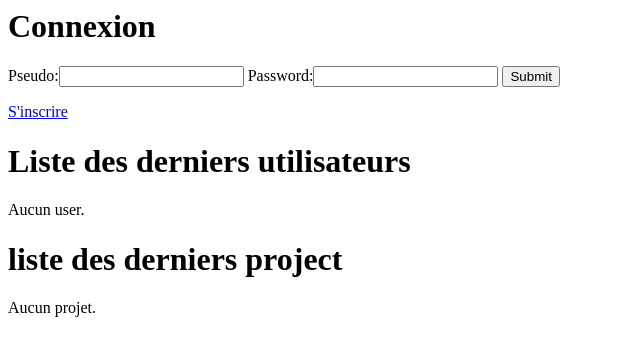
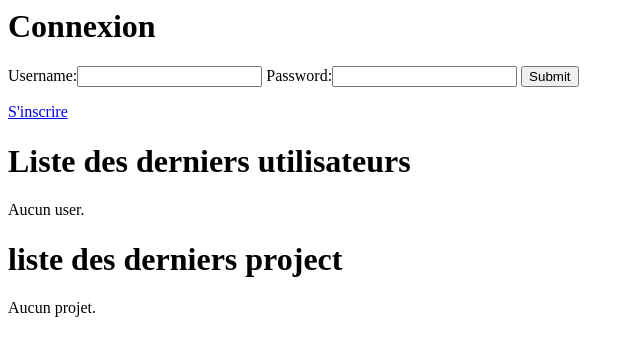
Before and after one commit to KylianViaux/SiteDjangoGreen, a Django app: page /accueil in a window 1280 px wide. Shown: the top 356 px of the page, without its empty margins (0-640 px from the left). Run offline with Django 3.2, Linux system fonts and the light colour scheme; data that the repository does not hold is empty; some libraries are stand-ins or nearby versions.

Commit message:
Revue du model utilisteur pour que la connexion fonctionne, attention au slug qui n'est pas defini si on crée un superUser a la main, pose soucis

```diff
--- a/makeOurPlanetGreatAgain/blog/models.py
+++ b/makeOurPlanetGreatAgain/blog/models.py
@@ -1,14 +1,16 @@
 from django.db import models
 from django.utils import timezone
 from django import forms
+from django.contrib.auth.models import AbstractUser
 
 # Create your models here.
 # https://docs.djangoproject.com/en/3.0/ref/models/fields/
 
-class User(models.Model):
-    pseudo = models.CharField(max_length=30)
+# Custom user model
+class User(AbstractUser):
+    username = models.CharField(max_length=30, unique=True)
     slug = models.SlugField(max_length=100)
-    password = models.CharField(max_length=40)
+    password = models.CharField(max_length=128)
     email = models.CharField(max_length=50)
     profil = models.TextField(null=True)
     dateInscription = models.DateTimeField(default=timezone.now, verbose_name="Date d'inscription")
@@ -17,23 +19,23 @@ class User(models.Model):
 
     class Meta:
         verbose_name = "Utilisateur"
-        ordering = ['pseudo']
+        ordering = ['username']
 
     def __str__(self):
-        return self.pseudo
+        return self.username
 
 class UserForm(forms.Form):
-	pseudo = forms.CharField(max_length=30, label='Pseudo')
+	username = forms.CharField(max_length=30, label='Username')
 	slug = forms.SlugField(max_length=100, label='Slug')
-	password = forms.CharField(max_length=40, label='Password')
-	confirmationPassword = forms.CharField(max_length=40, label='Confirmation Password')
+	password = forms.CharField(max_length=40, label='Password', widget=forms.PasswordInput)
+	confirmationPassword = forms.CharField(max_length=40, label='Confirmation Password', widget=forms.PasswordInput)
 	email = forms.EmailField(label='Email')
-	isExpert = forms.BooleanField(label='**Je suis un expert',required=False)
+	isExpert = forms.BooleanField(required=False, initial=False, label='**Je suis un expert')
 	profil = forms.CharField(required=False, widget=forms.Textarea, label='Profil')
 
 
 class ConnexionForm(forms.Form):
-    pseudo = forms.CharField(max_length=30, label='Pseudo')
+    username = forms.CharField(max_length=30, label='Username')
     password = forms.CharField(max_length=40, label='Password', widget=forms.PasswordInput)
 
 
--- a/makeOurPlanetGreatAgain/blog/templates/blog/accueil.html
+++ b/makeOurPlanetGreatAgain/blog/templates/blog/accueil.html
@@ -23,9 +23,9 @@
 <h1>Liste des derniers utilisateurs</h1>
 {% for user in derniers_users %}
     <div class="user">
-    	<h3>{{ user.pseudo }}</h3>
-    	<p>{{ user.password|truncatewords_html:80 }}</p>
-        <p><a href="{% url 'lire' id=user.id slug=user.slug %}">Lire la suite</a></p>
+    	<h3>{{ user.username }}</h3>
+    	<p>{{  user.password|truncatewords_html:80 }}</p>
+        <p><a href="{% url 'userId' id=user.id slug=user.slug %}">Lire la suite</a></p>
     </div>
 {% empty %}
     <p>Aucun user.</p>
--- a/makeOurPlanetGreatAgain/blog/templates/blog/lire.html
+++ b/makeOurPlanetGreatAgain/blog/templates/blog/voirUtilisateur.html
@@ -1,4 +1,4 @@
-<h1>{{ user.pseudo }} <span class="small">  </span> {{ user.password }}</h1>
+<h1>{{ user.username }} <span class="small">  </span> {{ user.password }}</h1>
 
 <p class="infos">Avec l'email {{ user.email }}, inscrit le {{ user.dateInscription|date:"DATE_FORMAT" }}</p>
 
--- a/makeOurPlanetGreatAgain/blog/views.py
+++ b/makeOurPlanetGreatAgain/blog/views.py
@@ -6,15 +6,17 @@ from django.contrib.auth import authenticate, login, logout
 from django.http import HttpResponseRedirect
 from django.core.mail import send_mail, get_connection
 from django.contrib.auth.decorators import login_required, permission_required
-
+from django.contrib.auth.hashers import make_password
 
 import logging
 # Permet d'afficher des log
 logger = logging.getLogger(__name__)
 #logger.error("message")
+#logger.error("projectId {}".format(id))
 
+#--------------------------------------------------------------------------------------------------------------------------
 
-
+# Fonction de la page d'accueil
 def home(request):
     connexion = "null"
 
@@ -23,9 +25,9 @@ def home(request):
         form = ConnexionForm(request.POST)
         if form.is_valid():
             cd = form.cleaned_data
-            pseudo=request.POST.get('pseudo')
+            username=request.POST.get('username')
             password=request.POST.get('password')
-            user = authenticate(username=pseudo, password= password)
+            user = authenticate(username=username, password= password)
             if user is not None:
                 connexion="true"
                 login(request, user)
@@ -44,53 +46,78 @@ def home(request):
     return render(request, 'blog/accueil.html', {'form' : form, 'derniers_users' : users, 'derniers_project' : project, 'connexion' : connexion })
 
 
+#--------------------------------------------------------------------------------------------------------------------------
 
+# Permet à un utilisateur connecté de se déconnecter
 def deconnexion(request):
     logout(request)
     return home(request)
 
+#--------------------------------------------------------------------------------------------------------------------------
 
+# Retourne tous les utilisateurs existants
+def voirUtilisateur(request, id, slug):
+    user = get_object_or_404(User, id=id, slug=slug)
+    return render(request, 'blog/voirUtilisateur.html', {'user':user})
 
-def lire(request, id, slug):
-    user = get_object_or_404(User, id=id, slug=slug)
-    return render(request, 'blog/lire.html', {'user':user})
+#--------------------------------------------------------------------------------------------------------------------------
 
-
+# Retourne tous les projets existants
 def voirProjet(request, id):
     project = get_object_or_404(Project, id=id)
-    return render(request, 'blog/lireProjet.html', { 'project':project })
+    return render(request, 'blog/voirProjet.html', { 'project':project })
 
+#--------------------------------------------------------------------------------------------------------------------------
 
+# Permet à un utilisateur connecté d'effectuer un don sur un projet definit par un identifiant
 @login_required(redirect_field_name='redirect_to')
 def donate(request, id, contribution):
-    #logger.error("projectId {}".format(id))
+
+    #récupération de l'utilisateur connecté ainsi que du projet
     current_user = request.user
     project = get_object_or_404(Project, id=id)
-    #ajout du lien entre le projet et le donateur
-    """ donation = InvestorLink.objects.create(
-        idProject=project,
-        idInvestisseur=current_user,
-        contribution=contribution
-    ) """
+
+    # Ajout du lien entre le projet et le donateur
+    # Si la transaction n'existe pas encore on la créée
+    # Sinon on la met à jour
+    object = InvestorLink.objects.filter(idProject=project, idInvestisseur=current_user)
+    if not object.exists():
+        donation = InvestorLink.objects.create(
+            idProject=project,
+            idInvestisseur=current_user,
+            contribution=contribution
+        )
+    else :
+        for obj in object:
+            obj.contribution += contribution
+            obj.save()
+
+    # Maj du budget dans la table projet
     project.budgetActuel += contribution
     project.save()
     return voirProjet(request, id)
 
+#--------------------------------------------------------------------------------------------------------------------------
 
+# Permet à une personne de s'inscrire
 def inscription(request):
 	submitted = False
 	if request.method == 'POST':
 		form = UserForm(request.POST)
 		if form.is_valid():
 			cd = form.cleaned_data
-			pseudo=request.POST.get('pseudo')
-			password=request.POST.get('password')
+			username=request.POST.get('username')
+			password = make_password(request.POST.get('password'))
 			email=request.POST.get('email')
 			profil=request.POST.get('profil')
-			expert=request.POST.get('isExpert')
+			if(request.POST.get('isExpert') == 'On'):
+			    expert = True
+			else:
+			    expert = False
+
 			user = User.objects.create(
-				pseudo=pseudo,
-				slug=pseudo,
+				username=username,
+				slug=username,
 				password=password,
 				email=email,
 				isExpert=expert,
@@ -99,7 +126,7 @@ def inscription(request):
 			#assert False
 			con = get_connection('django.core.mail.backends.console.EmailBackend')
 			send_mail(
-                 cd['pseudo'],
+                 cd['username'],
                  cd['password'],
                  cd.get('email', 'noreply@example.com'),
                  ['siteowner@example.com'],
@@ -112,6 +139,9 @@ def inscription(request):
 			submitted = True
 	return render(request, 'blog/inscription.html', {'form':form, 'submitted':submitted})
 
+#--------------------------------------------------------------------------------------------------------------------------
+
+# Permet a un utilisteur connecté de créer un projet
 @login_required(redirect_field_name='redirect_to')
 def createProject(request):
     submitted = False
@@ -135,16 +165,20 @@ def createProject(request):
             submitted = True
     return render(request, 'blog/createProject.html', {'form':form, 'submitted':submitted})
 
+#--------------------------------------------------------------------------------------------------------------------------
 
 def confirmation(request):
     return render(request, 'blog/confirmation.html')
 
+#--------------------------------------------------------------------------------------------------------------------------
 
+# Permet à un utilisateur connecté qui est expert de noter un project
 @login_required(redirect_field_name='redirect_to')
 @permission_required('blog.evaluate_project')
 def evaluateProject(request, project):
     return render(request, 'blog/confirmation.html')
 
+#--------------------------------------------------------------------------------------------------------------------------
 
 class PersonCreateView(CreateView):
     model = User
--- a/makeOurPlanetGreatAgain/makeOurPlanetGreatAgain/settings.py
+++ b/makeOurPlanetGreatAgain/makeOurPlanetGreatAgain/settings.py
@@ -31,10 +31,13 @@ DEBUG = True
 
 ALLOWED_HOSTS = []
 
+# For redirect url if loginRequired
 LOGIN_URL = '/accueil'
 
+# For custom user authentication
+AUTH_USER_MODEL = 'blog.User'
+
 # Application definition
-
 INSTALLED_APPS = [
     'django.contrib.admin',
     'django.contrib.auth',
--- a/makeOurPlanetGreatAgain/makeOurPlanetGreatAgain/urls.py
+++ b/makeOurPlanetGreatAgain/makeOurPlanetGreatAgain/urls.py
@@ -20,7 +20,7 @@ from blog import views
 urlpatterns = [
     path('admin/', admin.site.urls),
     path('accueil', views.home, name='accueil'),
-    path('user/<int:id>-<slug:slug>', views.lire, name='lire'),
+    path('userId/<int:id>-<slug:slug>', views.voirUtilisateur, name='userId'),
     path('projectId/<int:id>', views.voirProjet, name='projectId'),
     path('inscription', views.inscription, name='inscription'),
     path('donate/<int:id>-<int:contribution>', views.donate, name='donate'),
```
Also changed, not shown: makeOurPlanetGreatAgain/blog/templates/blog/voirProjet.html (renamed from makeOurPlanetGreatAgain/blog/templates/blog/lireProjet.html).
